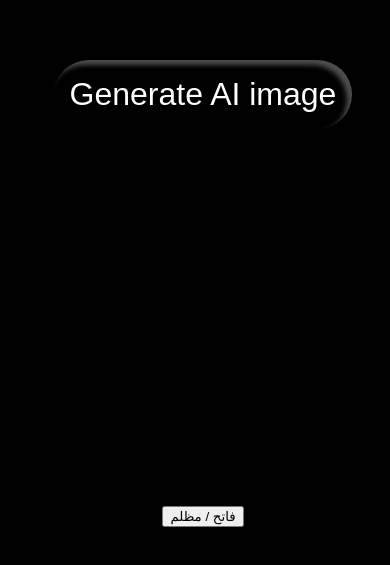
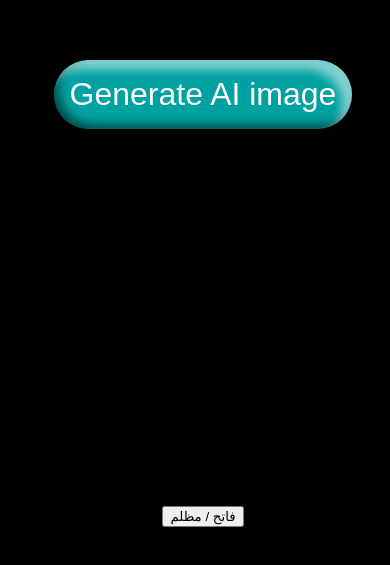
Before and after one commit to ahmedonour/Image-Generator-SvelteKit-and-Pocketbase, a SvelteKit app: page / in a window 390 px wide. Shown: the part 137-702 px from the top of the page. Built offline with nearby package versions, Linux system fonts and the light colour scheme; a web font is replaced by a local one.

Commit message:
Adding some shadow

```diff
--- a/src/routes/+page.svelte
+++ b/src/routes/+page.svelte
@@ -24,7 +24,7 @@
 	:global(body) {
 		background-color: #000000;
 		color: #ffffff;
-		transition: background-color 0.3s;
+		transition: background-color 1s;
 	}
 	:global(body.dark-mode) {
 		background-color: #ffffff;
@@ -41,10 +41,11 @@
 		text-decoration: none;
 		font-family: 'Belleza', sans-serif;
 		font-size: 5rem;
-		background-color: black;
+		background-color: rgb(0, 161, 161);
 		padding: 2rem 2rem;
 		border-radius: 50px;
-		box-shadow: inset -10px 10px 10px rgba(255, 255, 255, 0.3);
+		box-shadow: inset -10px 10px 10px rgba(255, 255, 255, 0.3)
+		inset 10px -10px 10px rgb(0, 0, 0, 0.5);
 		transition: all 0.5s ease-in-out;
 	}
 	a:hover {
@@ -56,10 +57,12 @@
 		a {
 			font-size: 2rem;
 			padding: 1rem 1rem;
-			box-shadow: inset -5px 5px 5px rgba(255, 255, 255, 0.3);
+			box-shadow: inset -10px 10px 10px rgba(255, 255, 255, 0.5),
+		inset 5px -5px 10px rgb(0, 0, 0, 0.5);
 		}
 		a:hover {
-			box-shadow: inset -10px 10px 10px rgba(255, 255, 255, 0.3);
+			box-shadow: inset -10px 10px 10px rgba(255, 255, 255, 0.5),
+		inset 10px -10px 10px rgb(0, 0, 0, 0.6);
 			padding: 2rem 2rem;
 			font-size: 2.5rem;
 		}
```
